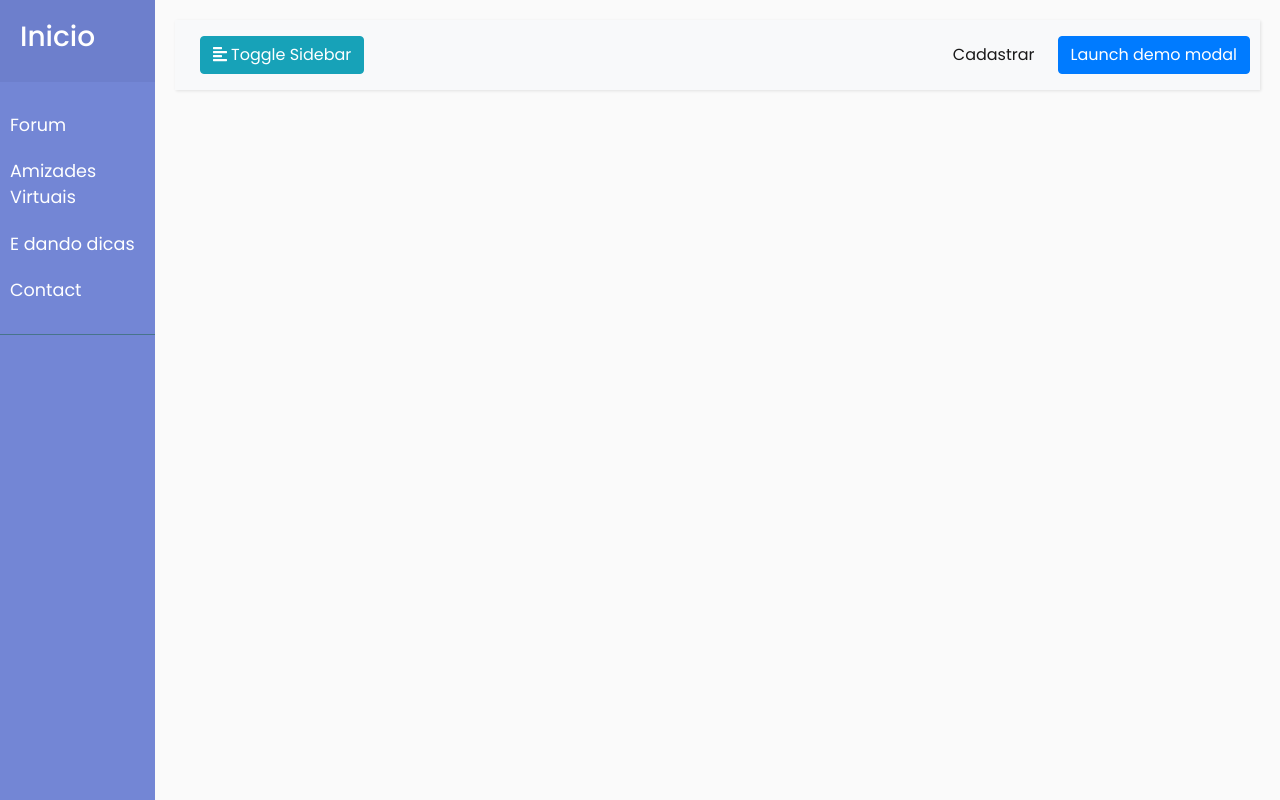
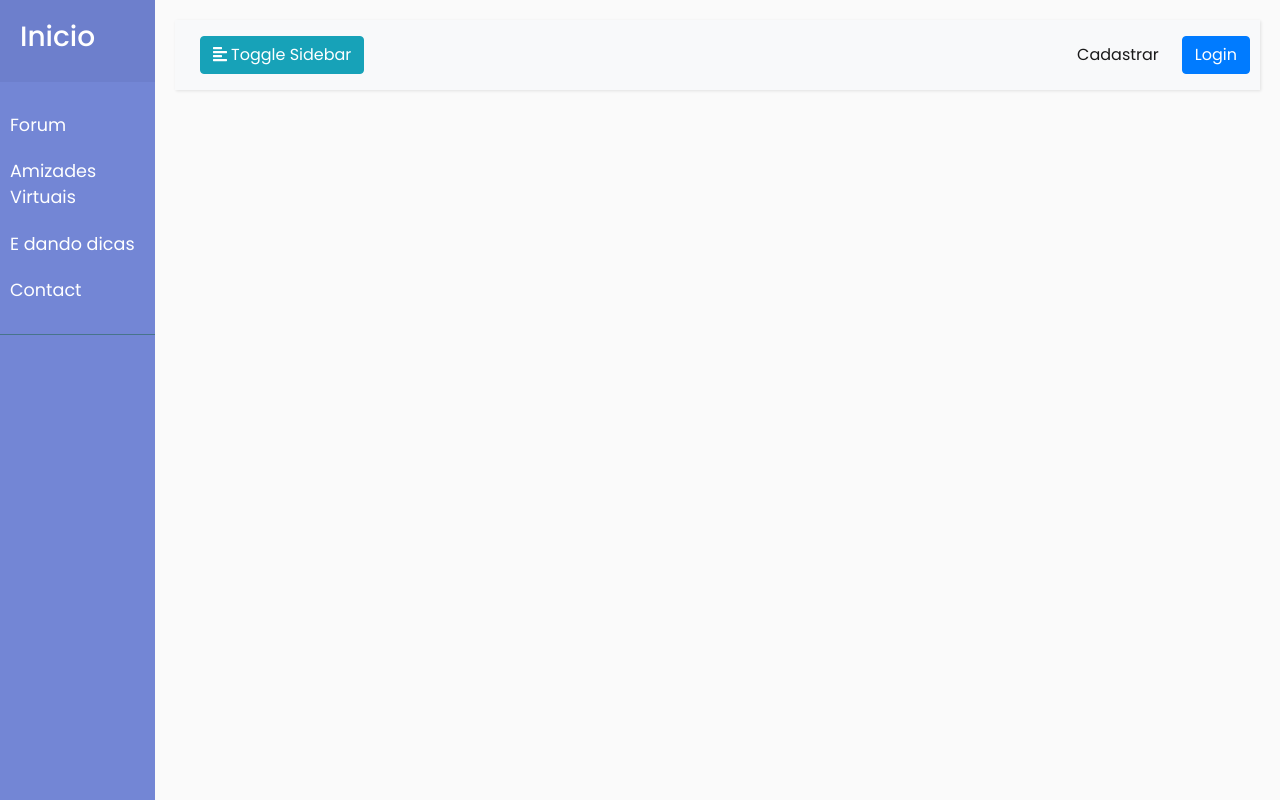
Before and after one commit to pescaecia/All, a PHP site: page / in a window 1280 px wide. Run offline with PHP 8.4, Linux system fonts and the light colour scheme; some libraries are stand-ins or nearby versions.

Commit message:
FSASFASFAAFS

```diff
--- a/index.php
+++ b/index.php
@@ -56,7 +56,7 @@
                     </div>
 
 <button type="button" class="btn btn-primary" data-toggle="modal" data-target="#ModalLoginForm">
-    Launch demo modal
+    Login
 </button>
 
         <div id="ModalLoginForm" class="modal fade">
```
